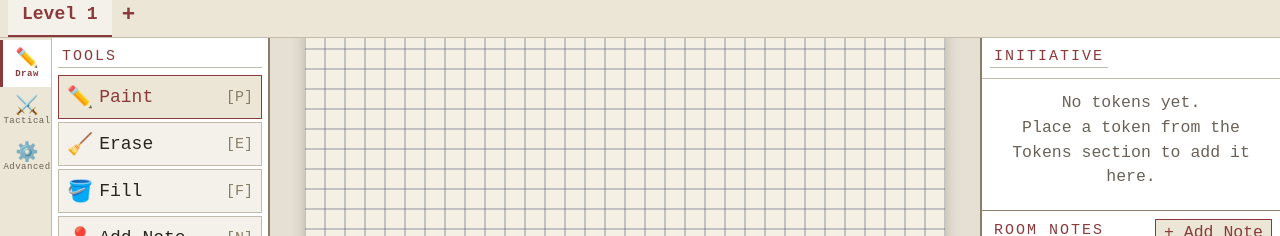
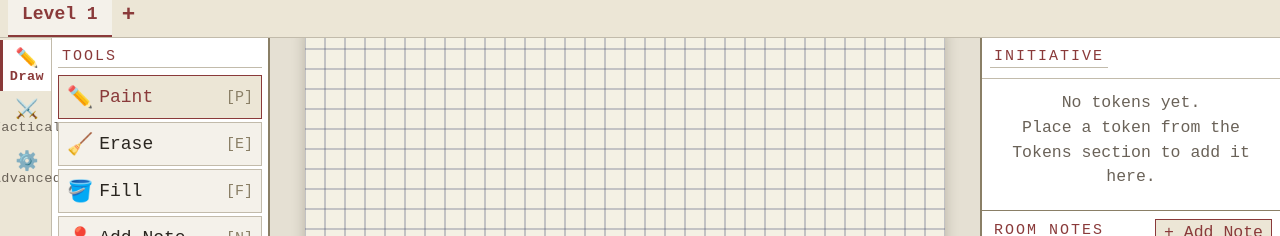
Before and after one commit to evillollive/Dungeon-Mapper, a React (Vite) app: page / in a window 1280 px wide. Shown: the part 141-377 px from the top of the page. Built offline with nearby package versions, Linux system fonts and the light colour scheme.

Commit message:
Phase 8.1: Add --fs-9 CSS variable, remove inline fallback
Agent-Logs-Url: https://github.com/evillollive/Dungeon-Mapper/sessions/6be0e602-4ad7-4e9a-bf0c-7f60d701b328

Co-authored-by: evillollive <99912227+evillollive@users.noreply.github.com>

```diff
--- a/src/App.css
+++ b/src/App.css
@@ -317,7 +317,7 @@
 }
 
 .nav-rail-label {
-  font-size: var(--fs-9, 9px);
+  font-size: var(--fs-9);
   letter-spacing: 0.5px;
   line-height: 1;
 }
--- a/src/index.css
+++ b/src/index.css
@@ -14,6 +14,7 @@
      that the entire chrome can be made larger/easier to read without
      touching per-component CSS. The numeric suffix refers to the
      historical logical px size, not the rendered size. */
+  --fs-9: calc(9px * var(--ui-base-scale) * var(--ui-scale));
   --fs-10: calc(10px * var(--ui-base-scale) * var(--ui-scale));
   --fs-11: calc(11px * var(--ui-base-scale) * var(--ui-scale));
   --fs-12: calc(12px * var(--ui-base-scale) * var(--ui-scale));
```
